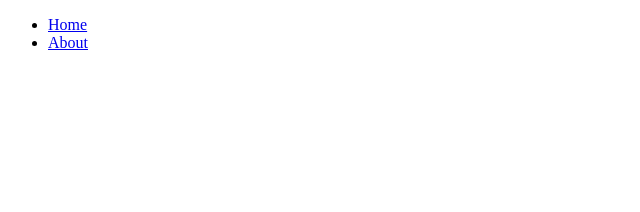
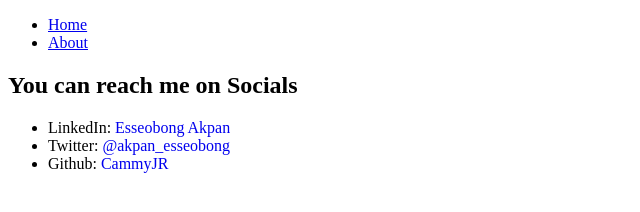
Before and after one commit to CammyJR/Zuri-Internship-Task, a website: page contact.html in a window 1280 px wide. Shown: the whole page, without its empty margins (0-640 px from the left). Drawn offline with Linux system fonts and the light colour scheme.

Commit message:
added links to socials

```diff
--- a/contact.html
+++ b/contact.html
@@ -11,5 +11,11 @@
         <li><a href="home.html">Home</a></li>
         <li><a href="about.html">About</a></li>
     </ul>
+    <h2>You can reach me on Socials</h2>
+    <ul>
+        <li>LinkedIn: <a href="linkedin" style="Text-decoration:none;">Esseobong Akpan</a></li>
+        <li>Twitter: <a href="twitter" style="Text-decoration:none">@akpan_esseobong</a></li>
+        <li>Github: <a href="github" style="Text-decoration:none">CammyJR</a></li>
+    </ul>
 </body>
 </html>
```
